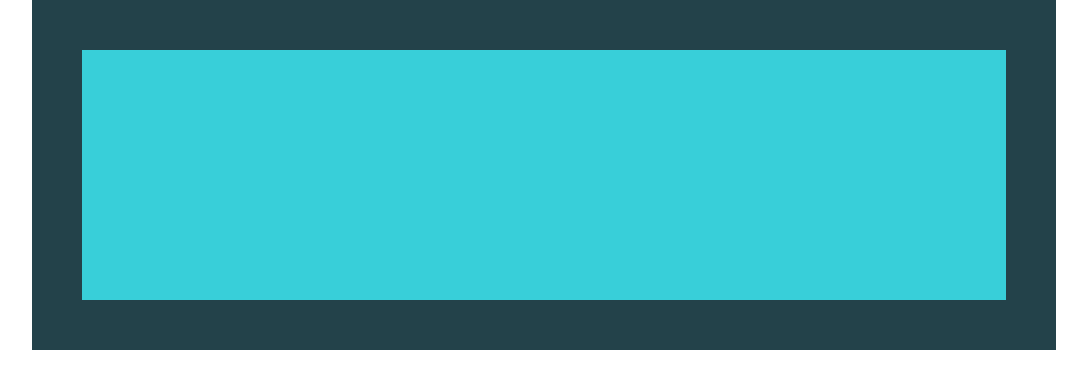
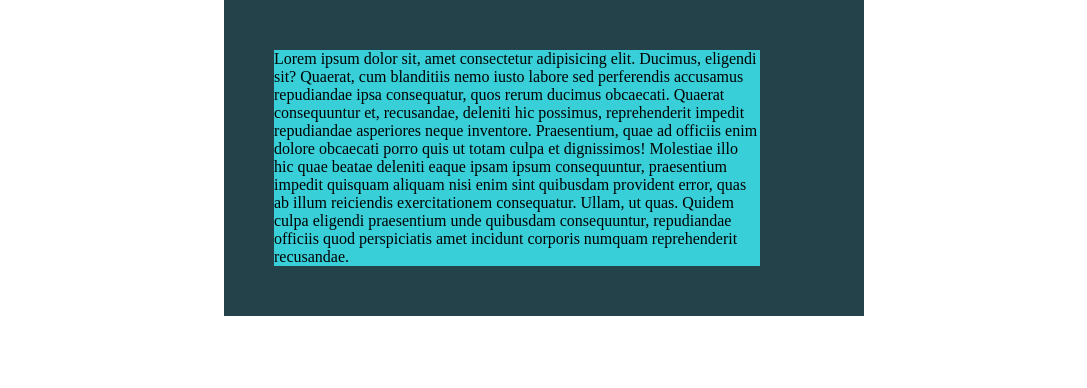
Before and after one commit to MohsinEjaz21/Kp-css-21-day-challenge, a plain HTML site: page index.html in a window 1280 px wide. Shown: the whole page, without its empty margins (96-1183 px from the left). Drawn offline with Linux system fonts and the light colour scheme.

Commit message:
day_1-Percentages On The Child

```diff
--- a/css/styles.css
+++ b/css/styles.css
@@ -11,10 +11,11 @@ body {
    padding: 50px;
    /* width: 900px; */
    margin: 0 auto;
-   width: 80%;
+   width: 50%;
 }
 
 .child {
    background-color: #38cfd9;
-   height: 250px;
+   /* height: 250px; */
+   width: 90%;
 }
--- a/index.html
+++ b/index.html
@@ -11,7 +11,16 @@
 
   <body>
     <div class="parent">
-      <div class="child"></div>
+      <div class="child">
+        Lorem ipsum dolor sit, amet consectetur adipisicing elit. Ducimus, eligendi sit? Quaerat, cum blanditiis nemo
+        iusto labore sed perferendis accusamus repudiandae ipsa consequatur, quos rerum ducimus obcaecati. Quaerat
+        consequuntur et, recusandae, deleniti hic possimus, reprehenderit impedit repudiandae asperiores neque
+        inventore. Praesentium, quae ad officiis enim dolore obcaecati porro quis ut totam culpa et dignissimos!
+        Molestiae illo hic quae beatae deleniti eaque ipsam ipsum consequuntur, praesentium impedit quisquam aliquam
+        nisi enim sint quibusdam provident error, quas ab illum reiciendis exercitationem consequatur. Ullam, ut quas.
+        Quidem culpa eligendi praesentium unde quibusdam consequuntur, repudiandae officiis quod perspiciatis amet
+        incidunt corporis numquam reprehenderit recusandae.
+      </div>
     </div>
   </body>
 
```
